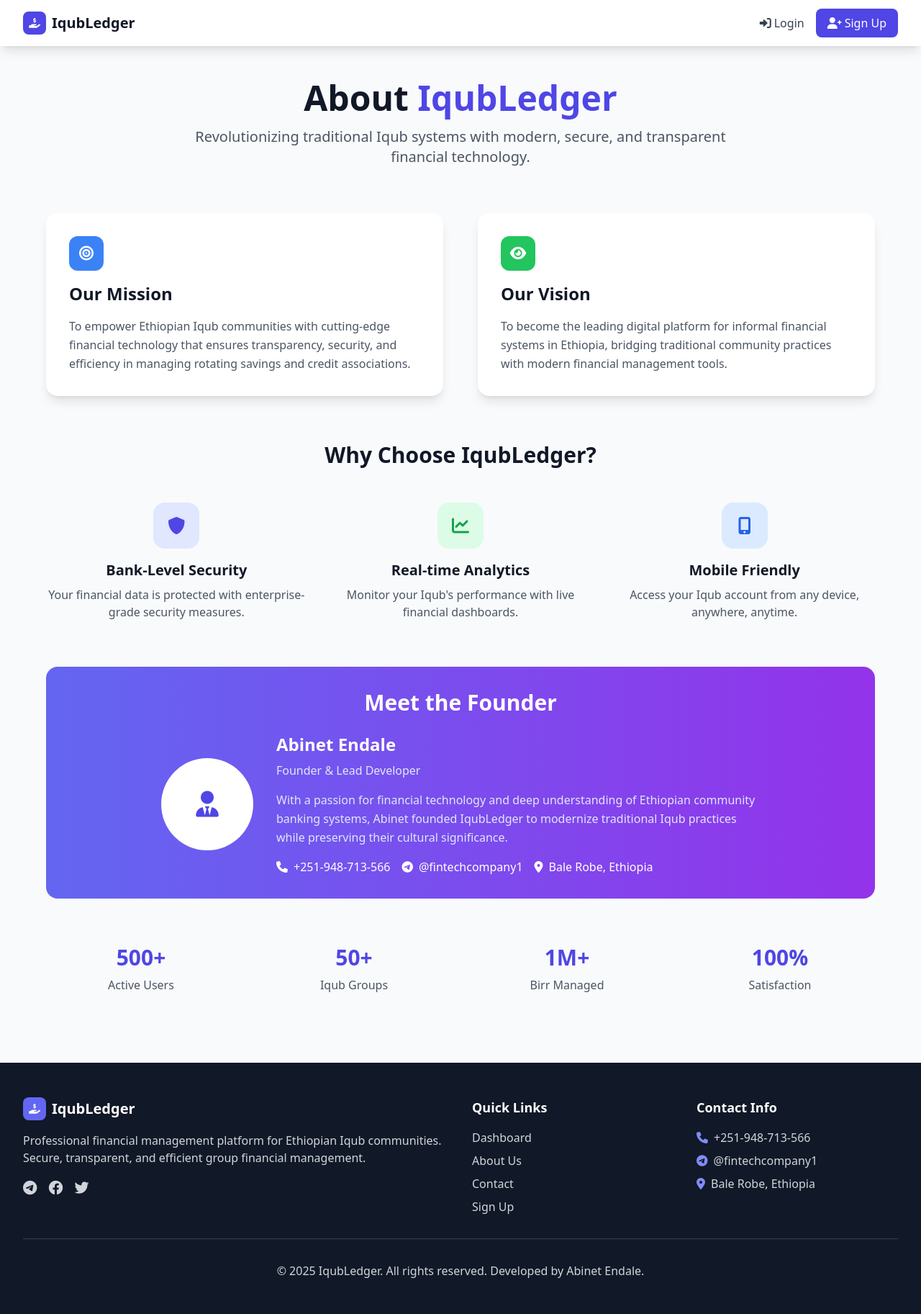
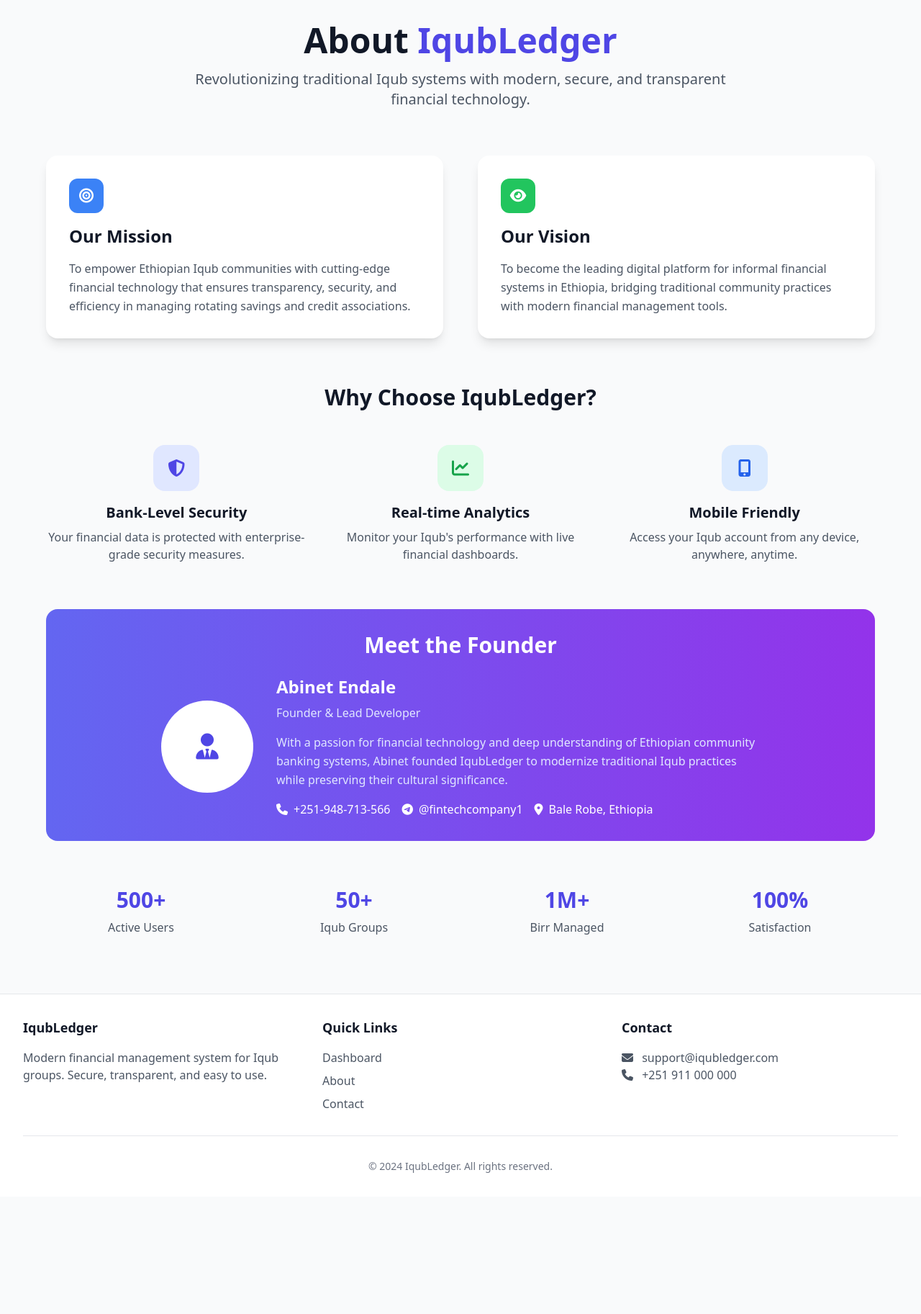
Before and after one commit to abihacker456/fintech-app, a Flask app: page /about in a window 1280 px wide. Shown: the whole page at 72% size. After the commit the page ends 1629 px from the top, so only its background shows below. Run offline with Flask 3, Linux system fonts and the light colour scheme; some libraries are stand-ins or nearby versions.

Commit message:
Refactor base.html for improved layout and styles
Updated the title and improved the layout of the navigation and footer sections. Enhanced styles for buttons and alerts, and added auto-dismiss functionality for alerts.

```diff
--- a/templates/base.html
+++ b/templates/base.html
@@ -3,155 +3,193 @@
 <head>
     <meta charset="UTF-8">
     <meta name="viewport" content="width=device-width, initial-scale=1.0">
-    <title>{% block title %}IqubLedger - Professional Financial Management{% endblock %}</title>
+    <title>{% block title %}IqubLedger{% endblock %}</title>
+
+    <!-- Tailwind CSS -->
     <script src="https://cdn.tailwindcss.com"></script>
-    <link href="https://cdnjs.cloudflare.com/ajax/libs/font-awesome/6.0.0/css/all.min.css" rel="stylesheet">
+
+    <!-- Font Awesome -->
+    <link rel="stylesheet" href="https://cdnjs.cloudflare.com/ajax/libs/font-awesome/6.4.0/css/all.min.css">
+
+    <!-- Custom Styles -->
     <style>
-        .gradient-bg {
-            background: linear-gradient(135deg, #667eea 0%, #764ba2 100%);
-        }
         .card-hover {
             transition: all 0.3s ease;
         }
         .card-hover:hover {
-            transform: translateY(-5px);
-            box-shadow: 0 20px 40px rgba(0,0,0,0.1);
+            transform: translateY(-2px);
+            box-shadow: 0 10px 25px -5px rgba(0, 0, 0, 0.1), 0 10px 10px -5px rgba(0, 0, 0, 0.04);
+        }
+        .btn-primary {
+            @apply bg-indigo-600 hover:bg-indigo-700 text-white font-medium py-2 px-4 rounded-lg transition duration-150;
+        }
+        .btn-success {
+            @apply bg-green-600 hover:bg-green-700 text-white font-medium py-2 px-4 rounded-lg transition duration-150;
+        }
+        .btn-danger {
+            @apply bg-red-600 hover:bg-red-700 text-white font-medium py-2 px-4 rounded-lg transition duration-150;
+        }
+        .alert-success {
+            @apply bg-green-100 border border-green-400 text-green-700 px-4 py-3 rounded-lg mb-4;
+        }
+        .alert-error {
+            @apply bg-red-100 border border-red-400 text-red-700 px-4 py-3 rounded-lg mb-4;
+        }
+        .alert-warning {
+            @apply bg-yellow-100 border border-yellow-400 text-yellow-700 px-4 py-3 rounded-lg mb-4;
+        }
+        .alert-info {
+            @apply bg-blue-100 border border-blue-400 text-blue-700 px-4 py-3 rounded-lg mb-4;
         }
     </style>
 </head>
-<body class="min-h-screen bg-gray-50">
+<body class="bg-gray-50 min-h-screen">
     <!-- Navigation -->
-    <nav class="bg-white shadow-lg sticky top-0 z-50">
+    {% if session.user_id %}
+    <nav class="bg-white shadow-lg">
         <div class="max-w-7xl mx-auto px-4 sm:px-6 lg:px-8">
             <div class="flex justify-between h-16">
                 <div class="flex items-center">
                     <a href="/dashboard" class="flex items-center space-x-2">
-                        <div class="w-8 h-8 bg-indigo-600 rounded-lg flex items-center justify-center">
-                            <i class="fas fa-hand-holding-usd text-white text-sm"></i>
-                        </div>
+                        <i class="fas fa-hand-holding-usd text-indigo-600 text-2xl"></i>
                         <span class="text-xl font-bold text-gray-900">IqubLedger</span>
+                        {% if session.is_admin %}
+                        <span class="bg-purple-100 text-purple-800 text-xs font-medium px-2.5 py-0.5 rounded">
+                            Admin
+                        </span>
+                        {% endif %}
                     </a>
+
+                    <!-- Desktop Menu -->
+                    <div class="hidden md:ml-10 md:flex md:space-x-8">
+                        <a href="/dashboard" class="text-gray-900 hover:text-indigo-600 px-3 py-2 font-medium">
+                            <i class="fas fa-home mr-1"></i> Dashboard
+                        </a>
+                        <a href="/contribute" class="text-gray-500 hover:text-gray-900 px-3 py-2 font-medium">
+                            <i class="fas fa-plus-circle mr-1"></i> Contribute
+                        </a>
+                        <a href="/transactions" class="text-gray-500 hover:text-gray-900 px-3 py-2 font-medium">
+                            <i class="fas fa-exchange-alt mr-1"></i> Transactions
+                        </a>
+                        <a href="/members" class="text-gray-500 hover:text-gray-900 px-3 py-2 font-medium">
+                            <i class="fas fa-users mr-1"></i> Members
+                        </a>
+                        <a href="/financial_report" class="text-gray-500 hover:text-gray-900 px-3 py-2 font-medium">
+                            <i class="fas fa-chart-bar mr-1"></i> Reports
+                        </a>
+                        {% if session.is_admin %}
+                        <a href="/admin" class="text-gray-500 hover:text-gray-900 px-3 py-2 font-medium">
+                            <i class="fas fa-crown mr-1"></i> Admin
+                        </a>
+                        {% endif %}
+                    </div>
                 </div>
 
+                <!-- User Menu -->
                 <div class="flex items-center space-x-4">
-                    {% if session.user_id %}
-                        <a href="/dashboard" class="text-gray-700 hover:text-indigo-600 font-medium transition duration-150">
-                            <i class="fas fa-tachometer-alt mr-1"></i>Dashboard
+                    <div class="hidden md:block">
+                        <span class="text-gray-700">Hi, {{ session.user_name }}</span>
+                    </div>
+                    <div class="relative">
+                        <a href="/profile" class="flex items-center space-x-2 text-gray-700 hover:text-indigo-600">
+                            <i class="fas fa-user-circle text-xl"></i>
+                            <span class="hidden md:inline">Profile</span>
                         </a>
-                        <a href="/transactions" class="text-gray-700 hover:text-indigo-600 font-medium transition duration-150">
-                            <i class="fas fa-exchange-alt mr-1"></i>Transactions
-                        </a>
-                        <a href="/contribute" class="text-gray-700 hover:text-indigo-600 font-medium transition duration-150">
-                            <i class="fas fa-plus-circle mr-1"></i>Contribute
-                        </a>
-                        {% if session.is_admin %}
-                            <a href="/withdraw" class="text-gray-700 hover:text-indigo-600 font-medium transition duration-150">
-                                <i class="fas fa-money-bill-wave mr-1"></i>Withdraw
-                            </a>
-                            <a href="/admin" class="text-gray-700 hover:text-indigo-600 font-medium transition duration-150">
-                                <i class="fas fa-cog mr-1"></i>Admin
-                            </a>
-                        {% endif %}
-                        <a href="/profile" class="text-gray-700 hover:text-indigo-600 font-medium transition duration-150">
-                            <i class="fas fa-user mr-1"></i>Profile
-                        </a>
-                        <a href="/logout" class="bg-indigo-600 text-white px-4 py-2 rounded-lg hover:bg-indigo-700 transition duration-150 font-medium">
-                            <i class="fas fa-sign-out-alt mr-1"></i>Logout
-                        </a>
-                    {% else %}
-                        <a href="/login" class="text-gray-700 hover:text-indigo-600 font-medium transition duration-150">
-                            <i class="fas fa-sign-in-alt mr-1"></i>Login
-                        </a>
-                        <a href="/register" class="bg-indigo-600 text-white px-4 py-2 rounded-lg hover:bg-indigo-700 transition duration-150 font-medium">
-                            <i class="fas fa-user-plus mr-1"></i>Sign Up
-                        </a>
-                    {% endif %}
+                    </div>
+                    <a href="/logout" class="text-gray-700 hover:text-red-600">
+                        <i class="fas fa-sign-out-alt text-xl"></i>
+                        <span class="hidden md:inline ml-1">Logout</span>
+                    </a>
                 </div>
             </div>
         </div>
     </nav>
+    {% endif %}
 
-    <!-- Flash Messages -->
-    <div class="max-w-7xl mx-auto px-4 sm:px-6 lg:px-8 mt-4">
+    <!-- Main Content -->
+    <main class="container mx-auto px-4 py-8">
+        <!-- Flash Messages -->
         {% with messages = get_flashed_messages(with_categories=true) %}
             {% if messages %}
-                <div class="space-y-2">
+                <div class="mb-6 space-y-3">
                     {% for category, message in messages %}
-                        <div class="p-4 rounded-lg border-l-4 {% if category == 'success' %}bg-green-50 border-green-400 text-green-700{% elif category == 'error' %}bg-red-50 border-red-400 text-red-700{% else %}bg-blue-50 border-blue-400 text-blue-700{% endif %}">
-                            <div class="flex items-center">
-                                <i class="fas {% if category == 'success' %}fa-check-circle{% elif category == 'error' %}fa-exclamation-circle{% else %}fa-info-circle{% endif %} mr-2"></i>
-                                <span class="font-medium">{{ message }}</span>
+                        <div class="alert-{{ category if category in ['success', 'error', 'warning', 'info'] else 'info' }}">
+                            <div class="flex">
+                                <div class="flex-shrink-0">
+                                    {% if category == 'success' %}
+                                        <i class="fas fa-check-circle"></i>
+                                    {% elif category == 'error' %}
+                                        <i class="fas fa-exclamation-circle"></i>
+                                    {% elif category == 'warning' %}
+                                        <i class="fas fa-exclamation-triangle"></i>
+                                    {% else %}
+                                        <i class="fas fa-info-circle"></i>
+                                    {% endif %}
+                                </div>
+                                <div class="ml-3">
+                                    <p class="text-sm font-medium">{{ message }}</p>
+                                </div>
                             </div>
                         </div>
                     {% endfor %}
                 </div>
             {% endif %}
         {% endwith %}
-    </div>
 
-    <!-- Main Content -->
-    <main class="max-w-7xl mx-auto px-4 sm:px-6 lg:px-8 py-8">
         {% block content %}{% endblock %}
     </main>
 
     <!-- Footer -->
-    <footer class="bg-gray-900 text-white mt-16">
-        <div class="max-w-7xl mx-auto px-4 sm:px-6 lg:px-8 py-12">
-            <div class="grid grid-cols-1 md:grid-cols-4 gap-8">
-                <div class="col-span-1 md:col-span-2">
-                    <div class="flex items-center space-x-2 mb-4">
-                        <div class="w-8 h-8 bg-indigo-500 rounded-lg flex items-center justify-center">
-                            <i class="fas fa-hand-holding-usd text-white text-sm"></i>
-                        </div>
-                        <span class="text-xl font-bold">IqubLedger</span>
-                    </div>
-                    <p class="text-gray-300 mb-4">
-                        Professional financial management platform for Ethiopian Iqub communities.
-                        Secure, transparent, and efficient group financial management.
+    <footer class="bg-white border-t mt-12">
+        <div class="max-w-7xl mx-auto py-8 px-4 sm:px-6 lg:px-8">
+            <div class="grid grid-cols-1 md:grid-cols-3 gap-8">
+                <div>
+                    <h3 class="text-lg font-semibold text-gray-900 mb-4">IqubLedger</h3>
+                    <p class="text-gray-600">
+                        Modern financial management system for Iqub groups.
+                        Secure, transparent, and easy to use.
                     </p>
-                    <div class="flex space-x-4">
-                        <a href="#" class="text-gray-300 hover:text-white transition duration-150">
-                            <i class="fab fa-telegram text-xl"></i>
-                        </a>
-                        <a href="#" class="text-gray-300 hover:text-white transition duration-150">
-                            <i class="fab fa-facebook text-xl"></i>
-                        </a>
-                        <a href="#" class="text-gray-300 hover:text-white transition duration-150">
-                            <i class="fab fa-twitter text-xl"></i>
-                        </a>
-                    </div>
                 </div>
                 <div>
-                    <h3 class="font-semibold text-lg mb-4">Quick Links</h3>
+                    <h3 class="text-lg font-semibold text-gray-900 mb-4">Quick Links</h3>
                     <ul class="space-y-2">
-                        <li><a href="/dashboard" class="text-gray-300 hover:text-white transition duration-150">Dashboard</a></li>
-                        <li><a href="/about" class="text-gray-300 hover:text-white transition duration-150">About Us</a></li>
-                        <li><a href="/contact" class="text-gray-300 hover:text-white transition duration-150">Contact</a></li>
-                        <li><a href="/register" class="text-gray-300 hover:text-white transition duration-150">Sign Up</a></li>
+                        <li><a href="/dashboard" class="text-gray-600 hover:text-indigo-600">Dashboard</a></li>
+                        <li><a href="/about" class="text-gray-600 hover:text-indigo-600">About</a></li>
+                        <li><a href="/contact" class="text-gray-600 hover:text-indigo-600">Contact</a></li>
+                        {% if session.user_id %}
+                        <li><a href="/profile" class="text-gray-600 hover:text-indigo-600">Profile</a></li>
+                        {% endif %}
                     </ul>
                 </div>
                 <div>
-                    <h3 class="font-semibold text-lg mb-4">Contact Info</h3>
-                    <ul class="space-y-2 text-gray-300">
-                        <li class="flex items-center">
-                            <i class="fas fa-phone mr-2 text-indigo-400"></i>
-                            +251-948-713-566
-                        </li>
-                        <li class="flex items-center">
-                            <i class="fab fa-telegram mr-2 text-indigo-400"></i>
-                            @fintechcompany1
-                        </li>
-                        <li class="flex items-center">
-                            <i class="fas fa-map-marker-alt mr-2 text-indigo-400"></i>
-                            Bale Robe, Ethiopia
-                        </li>
-                    </ul>
+                    <h3 class="text-lg font-semibold text-gray-900 mb-4">Contact</h3>
+                    <p class="text-gray-600">
+                        <i class="fas fa-envelope mr-2"></i> support@iqubledger.com<br>
+                        <i class="fas fa-phone mr-2"></i> +251 911 000 000
+                    </p>
                 </div>
             </div>
-            <div class="border-t border-gray-700 mt-8 pt-8 text-center text-gray-300">
-                <p>&copy; 2025 IqubLedger. All rights reserved. Developed by Abinet Endale.</p>
+            <div class="border-t mt-8 pt-8 text-center text-gray-500 text-sm">
+                &copy; 2024 IqubLedger. All rights reserved.
             </div>
         </div>
     </footer>
+
+    <!-- JavaScript -->
+    <script>
+        // Auto-dismiss alerts after 5 seconds
+        document.addEventListener('DOMContentLoaded', function() {
+            setTimeout(function() {
+                const alerts = document.querySelectorAll('.alert-success, .alert-error, .alert-warning, .alert-info');
+                alerts.forEach(function(alert) {
+                    alert.style.transition = 'opacity 0.5s';
+                    alert.style.opacity = '0';
+                    setTimeout(function() {
+                        alert.remove();
+                    }, 500);
+                });
+            }, 5000);
+        });
+    </script>
 </body>
 </html>
```
